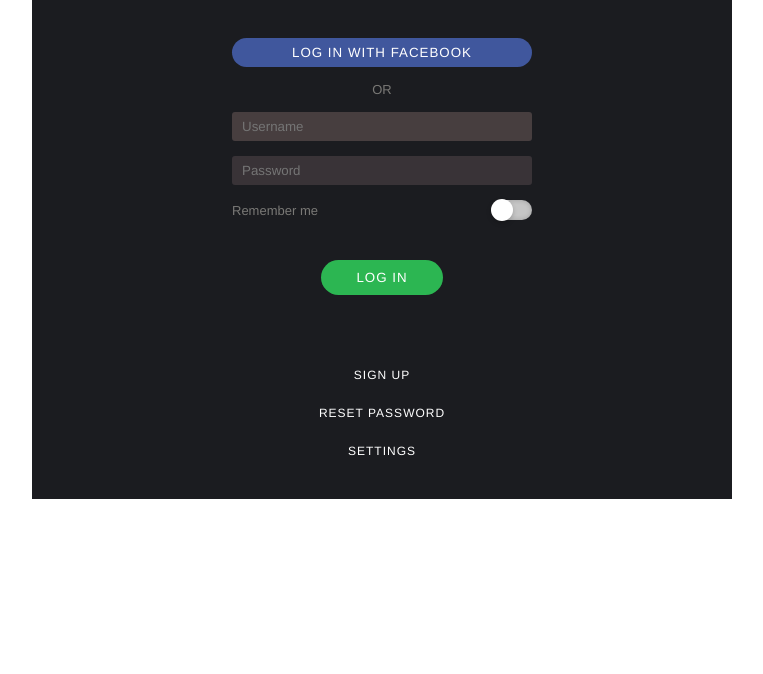
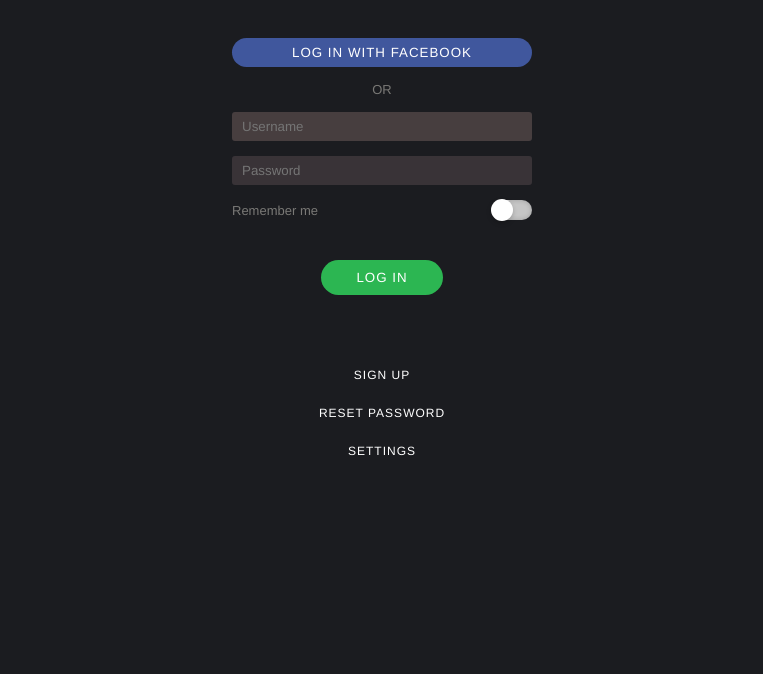
Before and after one commit to fsuelen/projeto-1, a plain HTML site: page index.html in a window 1280 px wide. Shown: the part 126-800 px from the top of the page, without its empty margins (258-1021 px from the left). Drawn offline with Linux system fonts and the light colour scheme.

Commit message:
Update style.css

```diff
--- a/css/style.css
+++ b/css/style.css
@@ -21,6 +21,9 @@ img{
 
 /*  LOGIN
 ---------------------------------*/
+body{
+    background-color: #1b1c20;
+}
 .container{
     width: 700px;
     margin: auto;
```
